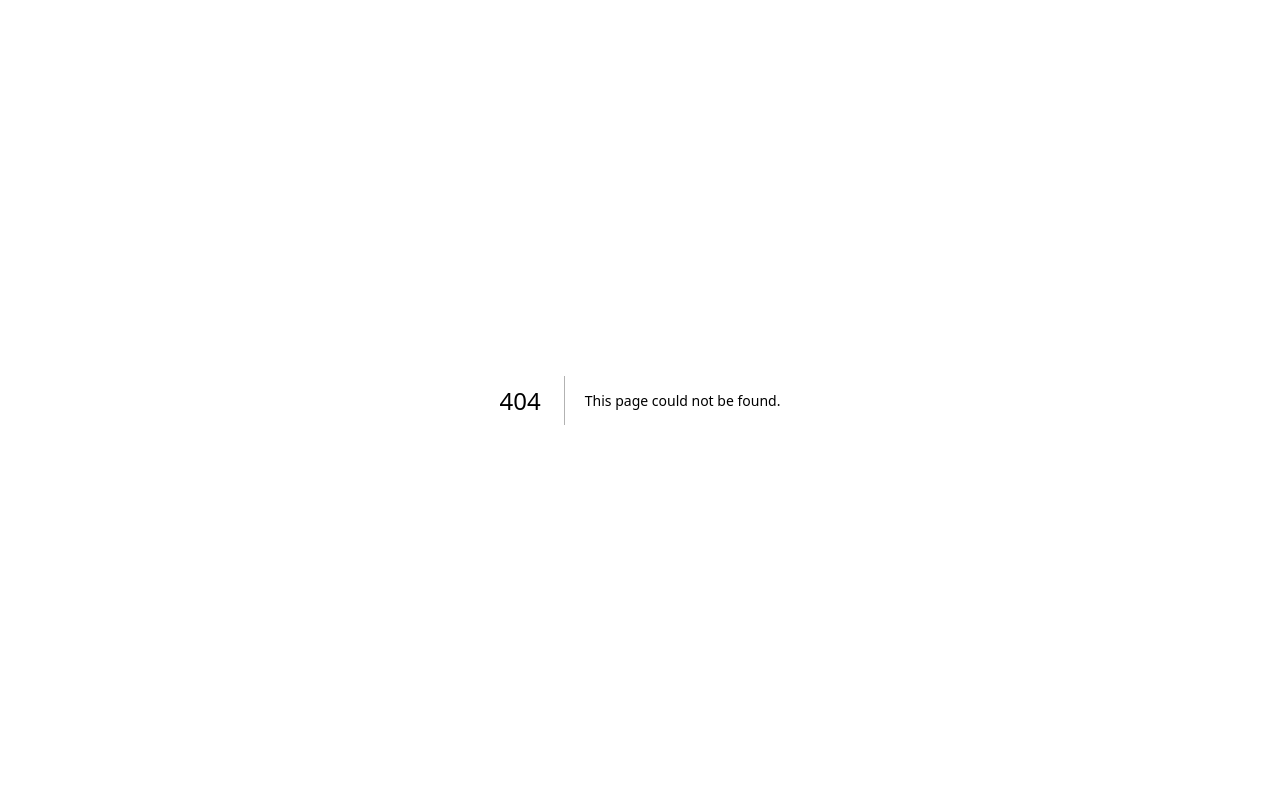
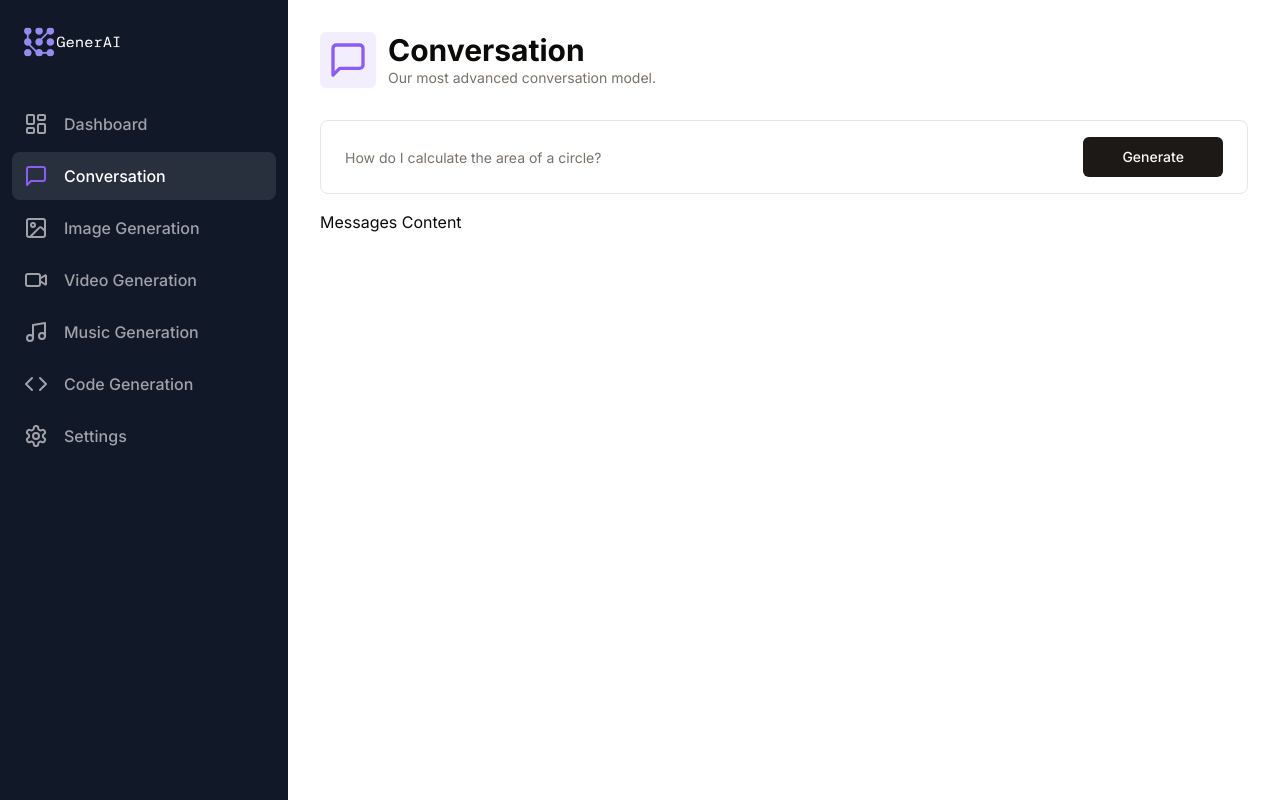
Before and after one commit to mnosov622/GeeriusAI, a Next.js app: page /conversation in a window 1280 px wide. Before the commit this address had no page. Built offline with nearby package versions, Linux system fonts and the light colour scheme.

Commit message:
init conversations page

```diff
--- /dev/null
+++ b/app/(dashboard)/(routes)/conversation/page.tsx
@@ -0,0 +1,73 @@
+'use client';
+
+import Heading from '@/components/heading';
+import { Button } from '@/components/ui/button';
+import { Form, FormControl, FormField, FormItem } from '@/components/ui/form';
+import { Input } from '@/components/ui/input';
+import { formSchema } from '@/constants';
+import { zodResolver } from '@hookform/resolvers/zod';
+import { MessageSquare } from 'lucide-react';
+import { useForm } from 'react-hook-form';
+import * as z from 'zod';
+
+export default function Conversation() {
+	const form = useForm<z.infer<typeof formSchema>>({
+		resolver: zodResolver(formSchema),
+		defaultValues: {
+			prompt: '',
+		},
+	});
+
+	const { isLoading } = form.formState;
+
+	const onSubmit = async (values: z.infer<typeof formSchema>) => {
+		console.log(values);
+	};
+
+	return (
+		<div>
+			<Heading
+				title="Conversation"
+				description="Our most advanced conversation model."
+				icon={MessageSquare}
+				iconColor="text-violet-500"
+				bgColor="bg-violet-500/10"
+			/>
+
+			<div className="px-4 lg:px-8">
+				<div>
+					<Form {...form}>
+						<form
+							onSubmit={form.handleSubmit(onSubmit)}
+							className="rounded-lg border w-full p-4 px-3 md:px-6 focus-within:shadow-sm grid grid-cols-12 gap-2"
+						>
+							<FormField
+								name="prompt"
+								render={({ field }) => (
+									<FormItem className="col-span-12 lg:col-span-10">
+										<FormControl className="m-0 p-0">
+											<Input
+												className="border-0 outline-none focus-visible:ring-0 focus-visible:ring-transparent"
+												{...field}
+												placeholder="How do I calculate the area of a circle?"
+												disabled={isLoading}
+											/>
+										</FormControl>
+									</FormItem>
+								)}
+							/>
+							<Button
+								className="col-span-12 lg:col-span-2 w-full"
+								type="submit"
+								disabled={isLoading}
+							>
+								Generate
+							</Button>
+						</form>
+					</Form>
+				</div>
+				<div className="space-y-4 mt-4">Messages Content</div>
+			</div>
+		</div>
+	);
+}
--- /dev/null
+++ b/components/heading.tsx
@@ -0,0 +1,30 @@
+import { cn } from '@/lib/utils';
+import { LucideIcon } from 'lucide-react';
+
+interface HeadingProps {
+	title: string;
+	description: string;
+	icon: LucideIcon | string;
+	iconColor?: string;
+	bgColor?: string;
+}
+
+export default function Heading({
+	title,
+	description,
+	icon: Icon,
+	iconColor,
+	bgColor,
+}: HeadingProps) {
+	return (
+		<div className="px-4 lg:px-8 flex items-center gap-x-3 mb-8">
+			<div className={cn('p-2 w-fit rounded-md', bgColor)}>
+				<Icon className={cn('w-10 h-10', iconColor)} />
+			</div>
+			<div>
+				<h2 className="text-3xl font-bold">{title}</h2>
+				<p className="text-sm text-muted-foreground">{description}</p>
+			</div>
+		</div>
+	);
+}
--- /dev/null
+++ b/components/ui/form.tsx
@@ -0,0 +1,178 @@
+"use client"
+
+import * as React from "react"
+import * as LabelPrimitive from "@radix-ui/react-label"
+import { Slot } from "@radix-ui/react-slot"
+import {
+  Controller,
+  ControllerProps,
+  FieldPath,
+  FieldValues,
+  FormProvider,
+  useFormContext,
+} from "react-hook-form"
+
+import { cn } from "@/lib/utils"
+import { Label } from "@/components/ui/label"
+
+const Form = FormProvider
+
+type FormFieldContextValue<
+  TFieldValues extends FieldValues = FieldValues,
+  TName extends FieldPath<TFieldValues> = FieldPath<TFieldValues>
+> = {
+  name: TName
+}
+
+const FormFieldContext = React.createContext<FormFieldContextValue>(
+  {} as FormFieldContextValue
+)
+
+const FormField = <
+  TFieldValues extends FieldValues = FieldValues,
+  TName extends FieldPath<TFieldValues> = FieldPath<TFieldValues>
+>({
+  ...props
+}: ControllerProps<TFieldValues, TName>) => {
+  return (
+    <FormFieldContext.Provider value={{ name: props.name }}>
+      <Controller {...props} />
+    </FormFieldContext.Provider>
+  )
+}
+
+const useFormField = () => {
+  const fieldContext = React.useContext(FormFieldContext)
+  const itemContext = React.useContext(FormItemContext)
+  const { getFieldState, formState } = useFormContext()
+
+  const fieldState = getFieldState(fieldContext.name, formState)
+
+  if (!fieldContext) {
+    throw new Error("useFormField should be used within <FormField>")
+  }
+
+  const { id } = itemContext
+
+  return {
+    id,
+    name: fieldContext.name,
+    formItemId: `${id}-form-item`,
+    formDescriptionId: `${id}-form-item-description`,
+    formMessageId: `${id}-form-item-message`,
+    ...fieldState,
+  }
+}
+
+type FormItemContextValue = {
+  id: string
+}
+
+const FormItemContext = React.createContext<FormItemContextValue>(
+  {} as FormItemContextValue
+)
+
+const FormItem = React.forwardRef<
+  HTMLDivElement,
+  React.HTMLAttributes<HTMLDivElement>
+>(({ className, ...props }, ref) => {
+  const id = React.useId()
+
+  return (
+    <FormItemContext.Provider value={{ id }}>
+      <div ref={ref} className={cn("space-y-2", className)} {...props} />
+    </FormItemContext.Provider>
+  )
+})
+FormItem.displayName = "FormItem"
+
+const FormLabel = React.forwardRef<
+  React.ElementRef<typeof LabelPrimitive.Root>,
+  React.ComponentPropsWithoutRef<typeof LabelPrimitive.Root>
+>(({ className, ...props }, ref) => {
+  const { error, formItemId } = useFormField()
+
+  return (
+    <Label
+      ref={ref}
+      className={cn(error && "text-destructive", className)}
+      htmlFor={formItemId}
+      {...props}
+    />
+  )
+})
+FormLabel.displayName = "FormLabel"
+
+const FormControl = React.forwardRef<
+  React.ElementRef<typeof Slot>,
+  React.ComponentPropsWithoutRef<typeof Slot>
+>(({ ...props }, ref) => {
+  const { error, formItemId, formDescriptionId, formMessageId } = useFormField()
+
+  return (
+    <Slot
+      ref={ref}
+      id={formItemId}
+      aria-describedby={
+        !error
+          ? `${formDescriptionId}`
+          : `${formDescriptionId} ${formMessageId}`
+      }
+      aria-invalid={!!error}
+      {...props}
+    />
+  )
+})
+FormControl.displayName = "FormControl"
+
+const FormDescription = React.forwardRef<
+  HTMLParagraphElement,
+  React.HTMLAttributes<HTMLParagraphElement>
+>(({ className, ...props }, ref) => {
+  const { formDescriptionId } = useFormField()
+
+  return (
+    <p
+      ref={ref}
+      id={formDescriptionId}
+      className={cn("text-sm text-muted-foreground", className)}
+      {...props}
+    />
+  )
+})
+FormDescription.displayName = "FormDescription"
+
+const FormMessage = React.forwardRef<
+  HTMLParagraphElement,
+  React.HTMLAttributes<HTMLParagraphElement>
+>(({ className, children, ...props }, ref) => {
+  const { error, formMessageId } = useFormField()
+  const body = error ? String(error?.message) : children
+
+  if (!body) {
+    return null
+  }
+
+  return (
+    <p
+      ref={ref}
+      id={formMessageId}
+      className={cn("text-sm font-medium text-destructive", className)}
+      {...props}
+    >
+      {body}
+    </p>
+  )
+})
+FormMessage.displayName = "FormMessage"
+
+export {
+  useFormField,
+  Form,
+  FormItem,
+  FormLabel,
+  FormControl,
+  FormDescription,
+  FormMessage,
+  FormField,
+}
--- /dev/null
+++ b/components/ui/input.tsx
@@ -0,0 +1,25 @@
+import * as React from "react"
+
+import { cn } from "@/lib/utils"
+
+export interface InputProps
+  extends React.InputHTMLAttributes<HTMLInputElement> {}
+
+const Input = React.forwardRef<HTMLInputElement, InputProps>(
+  ({ className, type, ...props }, ref) => {
+    return (
+      <input
+        type={type}
+        className={cn(
+          "flex h-10 w-full rounded-md border border-input bg-background px-3 py-2 text-sm ring-offset-background file:border-0 file:bg-transparent file:text-sm file:font-medium placeholder:text-muted-foreground focus-visible:outline-none focus-visible:ring-2 focus-visible:ring-ring focus-visible:ring-offset-2 disabled:cursor-not-allowed disabled:opacity-50",
+          className
+        )}
+        ref={ref}
+        {...props}
+      />
+    )
+  }
+)
+Input.displayName = "Input"
+
+export { Input }
--- /dev/null
+++ b/components/ui/label.tsx
@@ -0,0 +1,26 @@
+"use client"
+
+import * as React from "react"
+import * as LabelPrimitive from "@radix-ui/react-label"
+import { cva, type VariantProps } from "class-variance-authority"
+
+import { cn } from "@/lib/utils"
+
+const labelVariants = cva(
+  "text-sm font-medium leading-none peer-disabled:cursor-not-allowed peer-disabled:opacity-70"
+)
+
+const Label = React.forwardRef<
+  React.ElementRef<typeof LabelPrimitive.Root>,
+  React.ComponentPropsWithoutRef<typeof LabelPrimitive.Root> &
+    VariantProps<typeof labelVariants>
+>(({ className, ...props }, ref) => (
+  <LabelPrimitive.Root
+    ref={ref}
+    className={cn(labelVariants(), className)}
+    {...props}
+  />
+))
+Label.displayName = LabelPrimitive.Root.displayName
+
+export { Label }
--- a/constants/index.ts
+++ b/constants/index.ts
@@ -7,6 +7,7 @@
 	Settings,
 	VideoIcon,
 } from 'lucide-react';
+import * as z from 'zod';
 
 export const TOOLS = [
 	{
@@ -89,3 +90,9 @@
 		href: '/settings',
 	},
 ];
+
+export const formSchema = z.object({
+	prompt: z.string().min(1, {
+		message: 'Prompt is required',
+	}),
+});
--- a/package.json
+++ b/package.json
@@ -10,7 +10,9 @@
   },
   "dependencies": {
     "@clerk/nextjs": "^5.2.4",
+    "@hookform/resolvers": "^3.9.0",
     "@radix-ui/react-dialog": "^1.1.1",
+    "@radix-ui/react-label": "^2.1.0",
     "@radix-ui/react-slot": "^1.1.0",
     "class-variance-authority": "^0.7.0",
     "clsx": "^2.1.1",
@@ -18,8 +20,10 @@
     "next": "14.2.5",
     "react": "^18",
     "react-dom": "^18",
+    "react-hook-form": "^7.52.1",
     "tailwind-merge": "^2.4.0",
-    "tailwindcss-animate": "^1.0.7"
+    "tailwindcss-animate": "^1.0.7",
+    "zod": "^3.23.8"
   },
   "devDependencies": {
     "@types/node": "^20",
```
Also changed, not shown: 1 other file (tests, documents, lock files or other folders).
